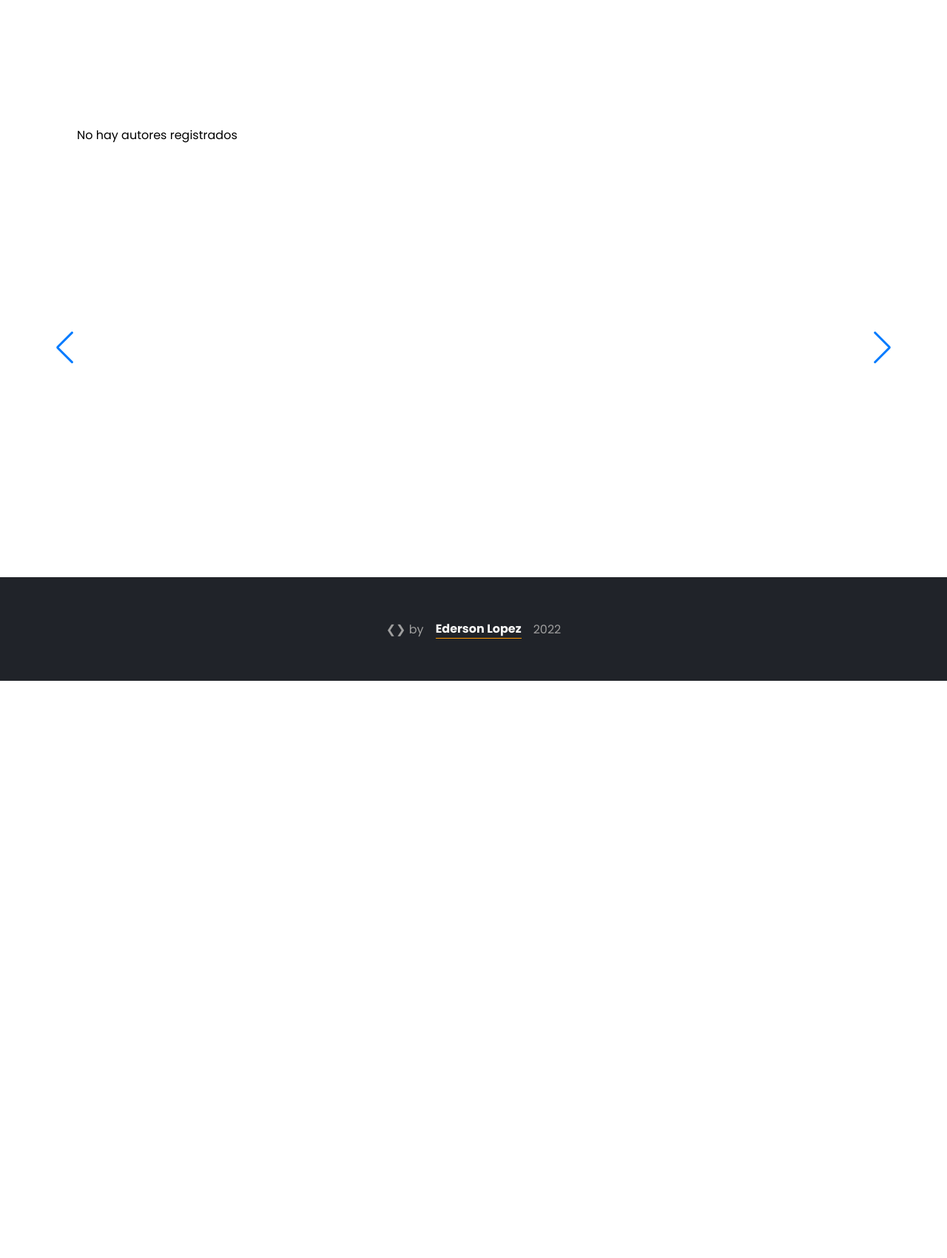
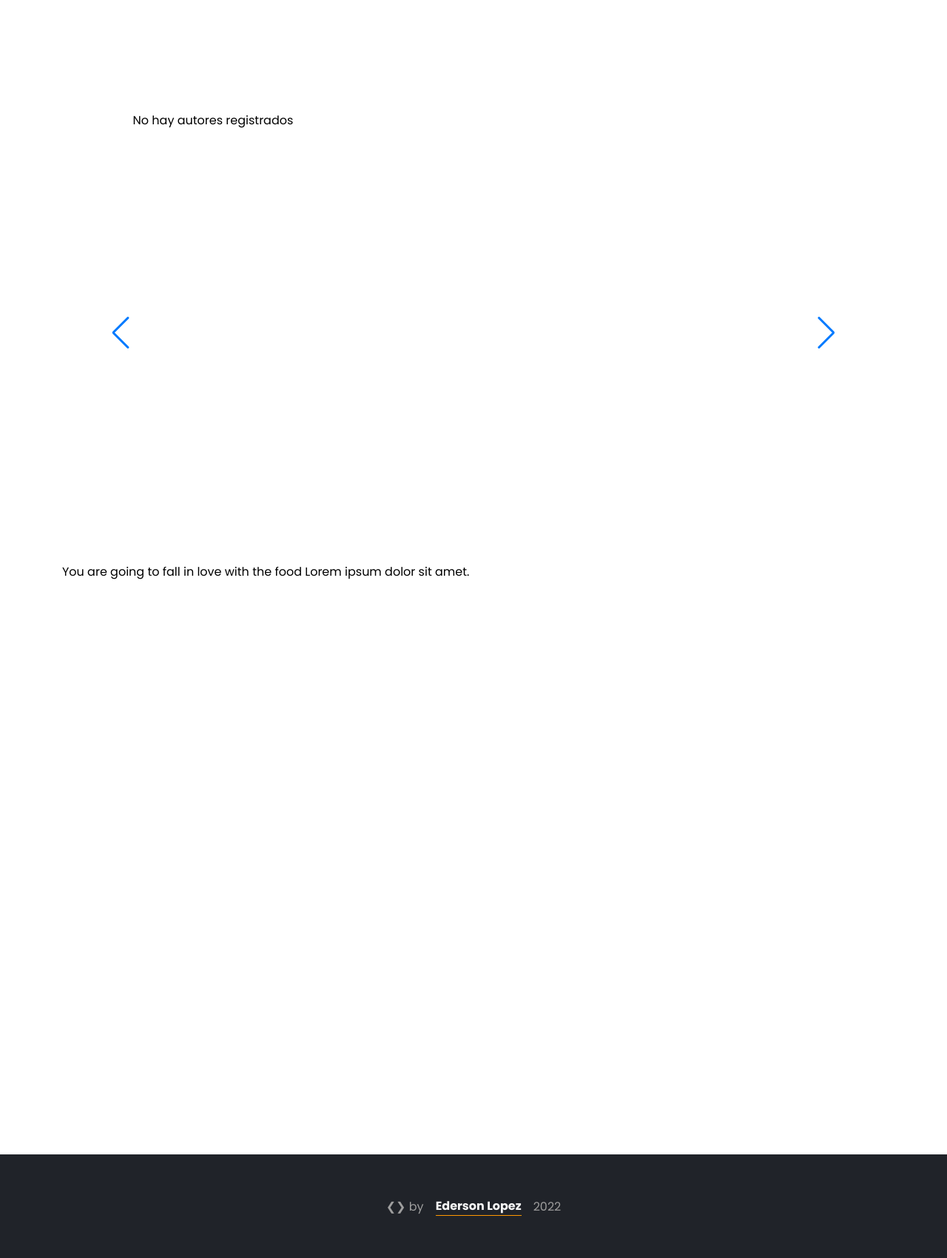
Before and after one commit to edex-13/bookstore, a PHP site: page / in a window 1280 px wide. Shown: the part 540-2240 px from the top of the page at 74% size. Before the commit the page ends 1460 px from the top, so only its background shows below. Run offline with PHP 8.4, Linux system fonts and the light colour scheme; data that the repository does not hold is empty.

Commit message:
parallax

```diff
--- a/public/css/main.css
+++ b/public/css/main.css
@@ -360,3 +360,20 @@
     display: none;
   }
 }
+
+
+.cover.parallax {
+    background-attachment: ("https://www.upb.edu.co/es/imagenes/imgtipod-blgleyendosinseparador-megustarialeer-1464204951973.jpg");
+    position: relative;
+}
+
+.cover {
+    width: 100%;
+    height: 100%;
+    position: absolute;
+    left: 0px;
+    right: 0px;
+    min-height: 400px;
+    background-size: cover;
+    background-position: center;
+}
--- a/public/js/home.js
+++ b/public/js/home.js
@@ -70,4 +70,7 @@
   });
   $books.innerHTML = view;
   a();
+
+
+
 }
--- a/src/views/main/index.php
+++ b/src/views/main/index.php
@@ -43,19 +43,24 @@
         </article>
       </div>
     </section>
-    <div id="books"></div>
-
-  </main>
     <div class="container">
         <div class="swiper-pagination"></div>
         <div class="swiper-button-next"></div>
         <div class="swiper-button-prev"></div>
         <div class="swiper-container mySwiper">
           <div class="swiper-wrapper books">
-
           </div>
         </div>
     </div>
+
+    <div class="cover parallax"><p>You are going to fall in love with the food <span>Lorem ipsum dolor sit amet.</span></p></div>
+
+
+  </main>
+
+
+
+
 
   <?php include("src/views/components/footer.php") ?>
       <script src="https://unpkg.com/swiper/swiper-bundle.min.js"></script>
```
Lines whose indentation alone changed are shown as unchanged.
